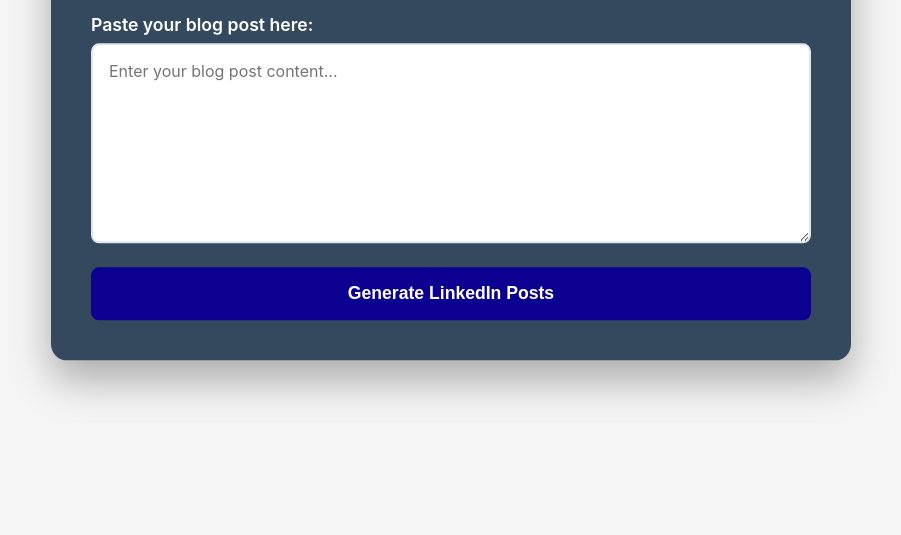
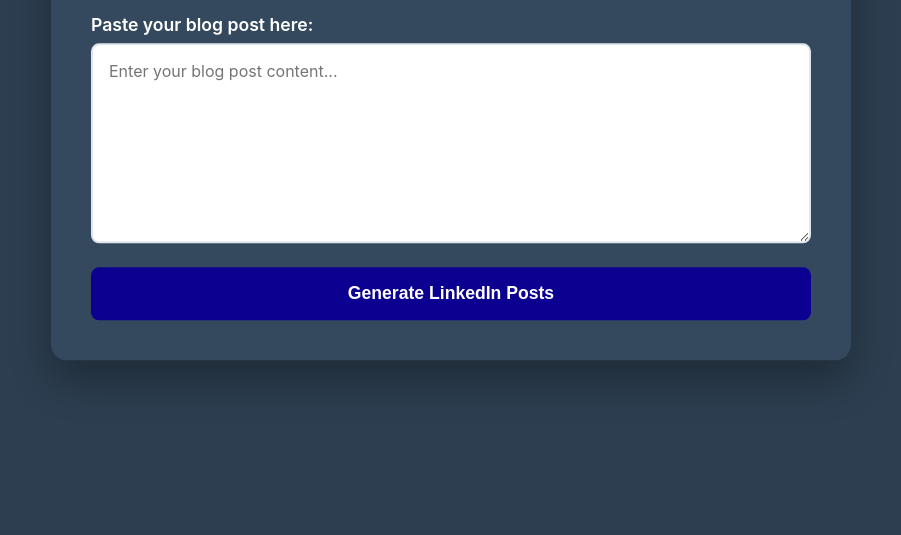
Before and after one commit to zelmetennani/Linkedin-Pilot, a plain HTML site: page index.html in a window 1280 px wide. Shown: the part 265-800 px from the top of the page, without its empty margins (189-1090 px from the left). Drawn offline with Linux system fonts and the light colour scheme.

Commit message:
Change background color of body to #2c3e50

```diff
--- a/index.html
+++ b/index.html
@@ -13,7 +13,7 @@
 
         body {
             font-family: -apple-system, BlinkMacSystemFont, 'Segoe UI', Roboto, sans-serif;
-            background: #f5f5f5;
+            background: #2c3e50;
             min-height: 100vh;
             display: flex;
             align-items: center;
```
